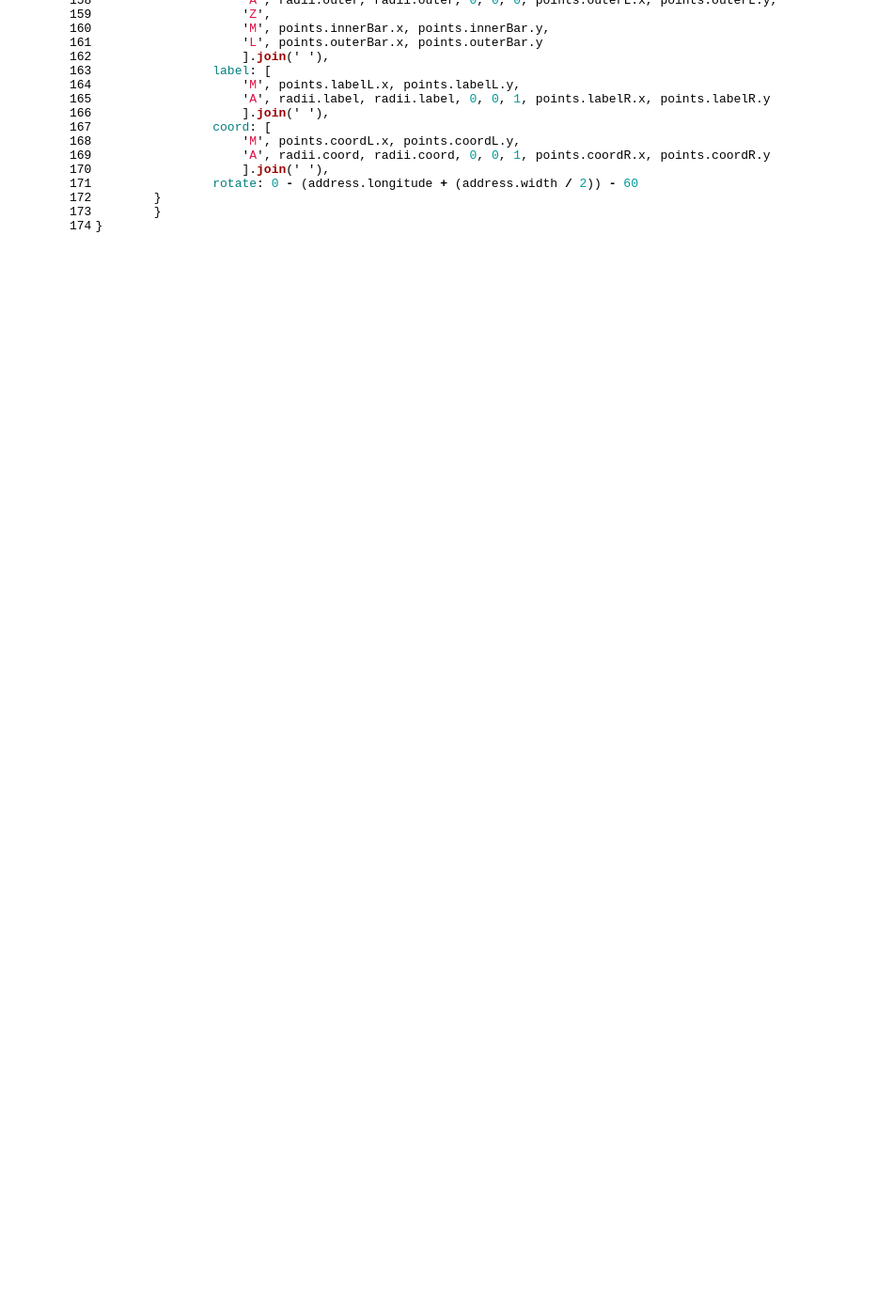
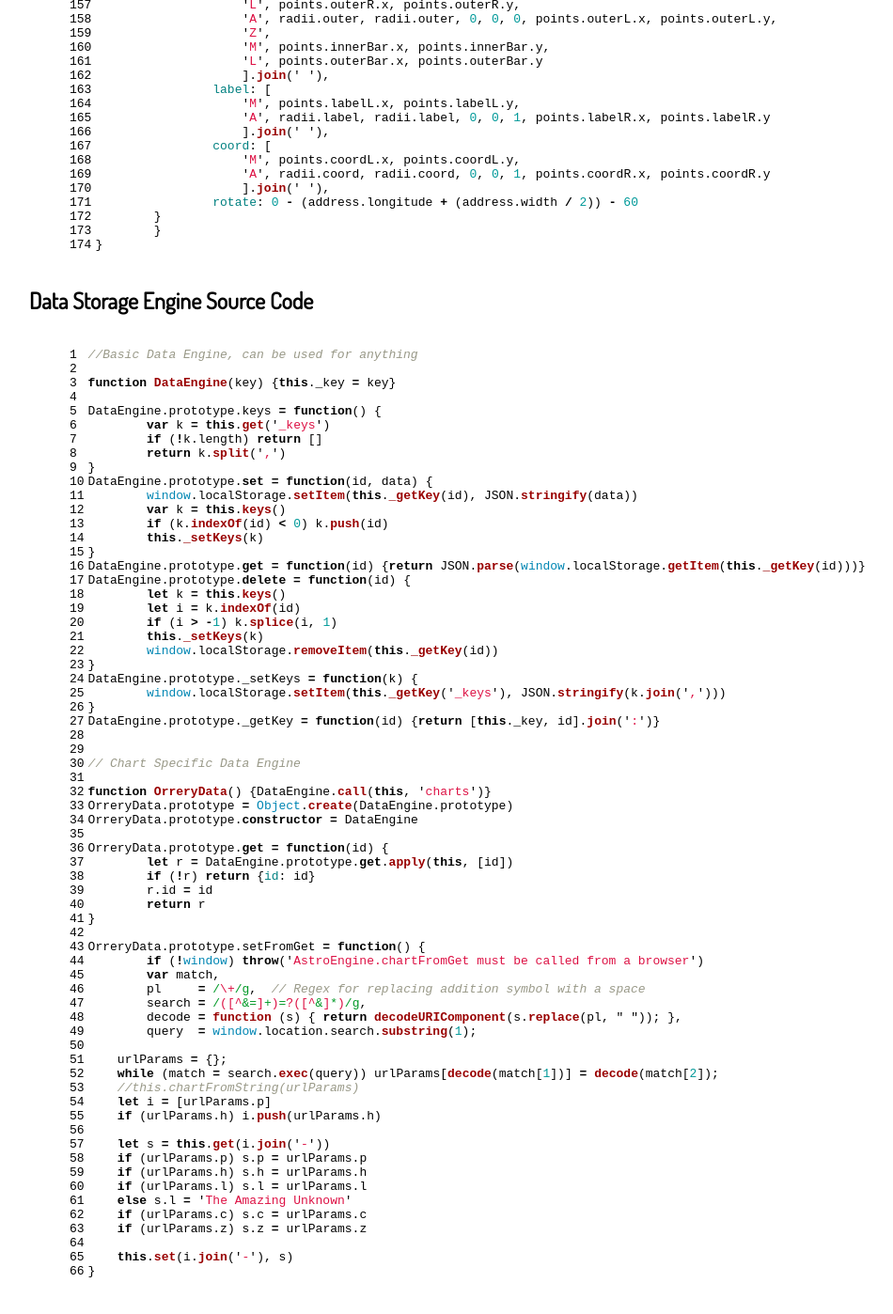
Before and after one commit to dhulliath/orrery, a Jekyll site: the page built from engineSource.md, in a window 1280 px wide and 1400 px high, scrolled down 7387 px. Shown: the whole window at 94% size, without its empty margins (209-1159 px from the left). Built offline with Jekyll 4.4.1, drawn with Linux system fonts in a browser that asks for light colours; some web fonts are replaced; before the commit the page ends 7680 px from its top, so only the background shows below that.

Commit message:
created chart saving system. moved chart/new to chart/open

```diff
--- a/engineSource.md
+++ b/engineSource.md
@@ -13,6 +13,7 @@ Yes I know my commenting and documentation leaves a lot to be desired. Here's so
 The engine has been split into two files:
 * [Engine Source Code](#enginesource)
 * [Graphics Source Code](#graphicssource)
+* [Data Source Code](#datasource)
 * [Site Repository](https://github.com/dhulliath/orrery)
 * [Backend Repository](https://github.com/dhulliath/ojtekapi)
 
@@ -27,3 +28,9 @@ The engine has been split into two files:
 {% highlight js linenos %}
 {% include_relative js/orreryGraphics.js %}
 {% endhighlight %}
+
+## Data Storage Engine Source Code <a id="datasource" />
+
+{% highlight js linenos %}
+{% include_relative js/orreryData.js %}
+{% endhighlight %}
--- /dev/null
+++ b/js/orreryData.js
@@ -0,0 +1,66 @@
+//Basic Data Engine, can be used for anything
+
+function DataEngine(key) {this._key = key}
+
+DataEngine.prototype.keys = function() {
+	var k = this.get('_keys')
+	if (!k.length) return []
+	return k.split(',')
+}
+DataEngine.prototype.set = function(id, data) {
+	window.localStorage.setItem(this._getKey(id), JSON.stringify(data))
+	var k = this.keys()
+	if (k.indexOf(id) < 0) k.push(id)
+	this._setKeys(k)
+}
+DataEngine.prototype.get = function(id) {return JSON.parse(window.localStorage.getItem(this._getKey(id)))}
+DataEngine.prototype.delete = function(id) {
+	let k = this.keys()
+	let i = k.indexOf(id)
+	if (i > -1) k.splice(i, 1)
+	this._setKeys(k)
+	window.localStorage.removeItem(this._getKey(id))
+}
+DataEngine.prototype._setKeys = function(k) {
+	window.localStorage.setItem(this._getKey('_keys'), JSON.stringify(k.join(',')))
+}
+DataEngine.prototype._getKey = function(id) {return [this._key, id].join(':')}
+
+
+// Chart Specific Data Engine
+
+function OrreryData() {DataEngine.call(this, 'charts')}
+OrreryData.prototype = Object.create(DataEngine.prototype)
+OrreryData.prototype.constructor = DataEngine
+
+OrreryData.prototype.get = function(id) {
+	let r = DataEngine.prototype.get.apply(this, [id])
+	if (!r) return {id: id}
+	r.id = id
+	return r
+}
+
+OrreryData.prototype.setFromGet = function() {
+	if (!window) throw('AstroEngine.chartFromGet must be called from a browser')
+	var match,
+        pl     = /\+/g,  // Regex for replacing addition symbol with a space
+        search = /([^&=]+)=?([^&]*)/g,
+        decode = function (s) { return decodeURIComponent(s.replace(pl, " ")); },
+        query  = window.location.search.substring(1);
+
+    urlParams = {};
+    while (match = search.exec(query)) urlParams[decode(match[1])] = decode(match[2]);
+    //this.chartFromString(urlParams)
+    let i = [urlParams.p]
+    if (urlParams.h) i.push(urlParams.h)
+
+    let s = this.get(i.join('-'))
+    if (urlParams.p) s.p = urlParams.p
+    if (urlParams.h) s.h = urlParams.h
+    if (urlParams.l) s.l = urlParams.l
+    else s.l = 'The Amazing Unknown'
+    if (urlParams.c) s.c = urlParams.c
+    if (urlParams.z) s.z = urlParams.z
+
+    this.set(i.join('-'), s)
+}
```
Also changed, not shown: astrology/chart/changelog.md (+4 -0 lines), astrology/chart/index.md (+6 -8 lines), astrology/chart/open.md (renamed from astrology/chart/new.md, +71 -4 lines), todo.md (+5 -2 lines).
